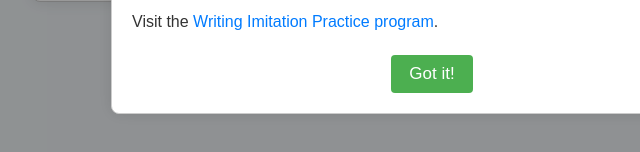
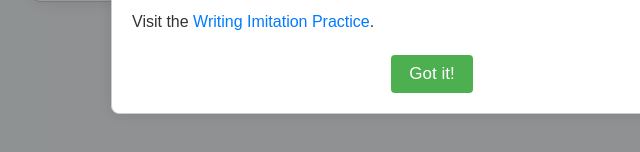
Before and after one commit to khumoyunmukhammadjonov/Text-Reconstruction-Practice, a plain HTML site: page index.html in a window 1280 px wide. Shown: the part 552-704 px from the top of the page, 208-848 px from the left. Drawn offline with Linux system fonts and the light colour scheme.

Commit message:
Update index.html

```diff
--- a/index.html
+++ b/index.html
@@ -260,7 +260,7 @@
                 </ul>
                 <p>For full instructions, watch the video tutorial.</p>
                 <p>Contact: <a href="mailto:kmukhammadjonov685@gmail.com">kmukhammadjonov685@gmail.com</a></p>
-                <p>Visit the <a href="https://khumoyunmukhammadjonov.github.io/Writing-Imitation-Practice/" target="_blank">Writing Imitation Practice program</a>.</p>
+                <p>Visit the <a href="https://khumoyunmukhammadjonov.github.io/Writing-Imitation-Practice/" target="_blank">Writing Imitation Practice</a>.</p>
             </div>
             <div class="modal-footer">
                 <button onclick="closeModal()">Got it!</button>
```
